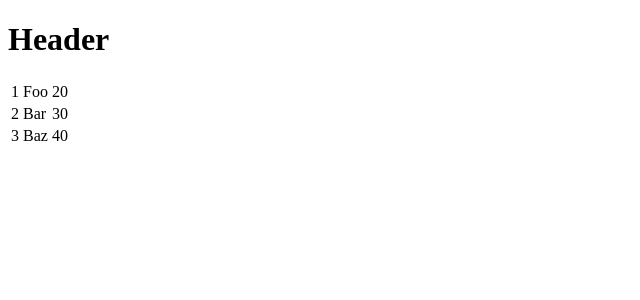
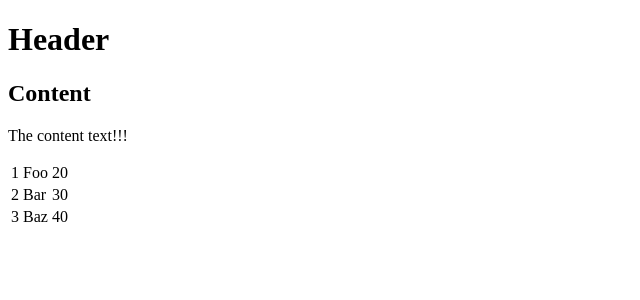
Before and after one commit to jjadeseravla/test, a React app: page / in a window 1280 px wide. Shown: the top 300 px of the page, without its empty margins (0-640 px from the left). Built offline with nearby package versions, Linux system fonts and the light colour scheme.

Commit message:
included content class to appear on page

```diff
--- a/App.jsx
+++ b/App.jsx
@@ -31,6 +31,7 @@ class App extends React.Component {
       return (
         <div>
           <Header/>
+          <Content/>
           <table>
             <tbody>
             {this.state.data.map((person, i) => <TableRow key = {i}
```
